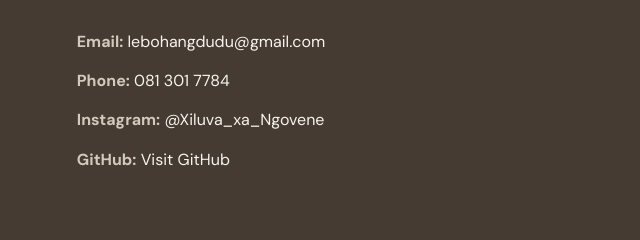
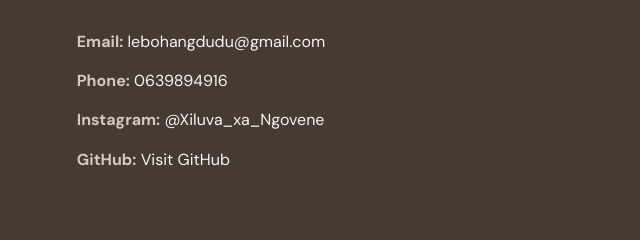
Before and after one commit to LELE414/BusinessWebsite, a plain HTML site: page index.html in a window 1280 px wide. Shown: the part 3898-4138 px from the top of the page, 0-640 px from the left. Drawn offline with nearby package versions, Linux system fonts and the light colour scheme.

Commit message:
Update index.html

```diff
--- a/index.html
+++ b/index.html
@@ -689,7 +689,7 @@
                 <p>
                     <strong>Phone:</strong>
                     <a href="tel:+27813017784">
-                        081 301 7784
+                        0639894916
                     </a>
                 </p>
 
```
